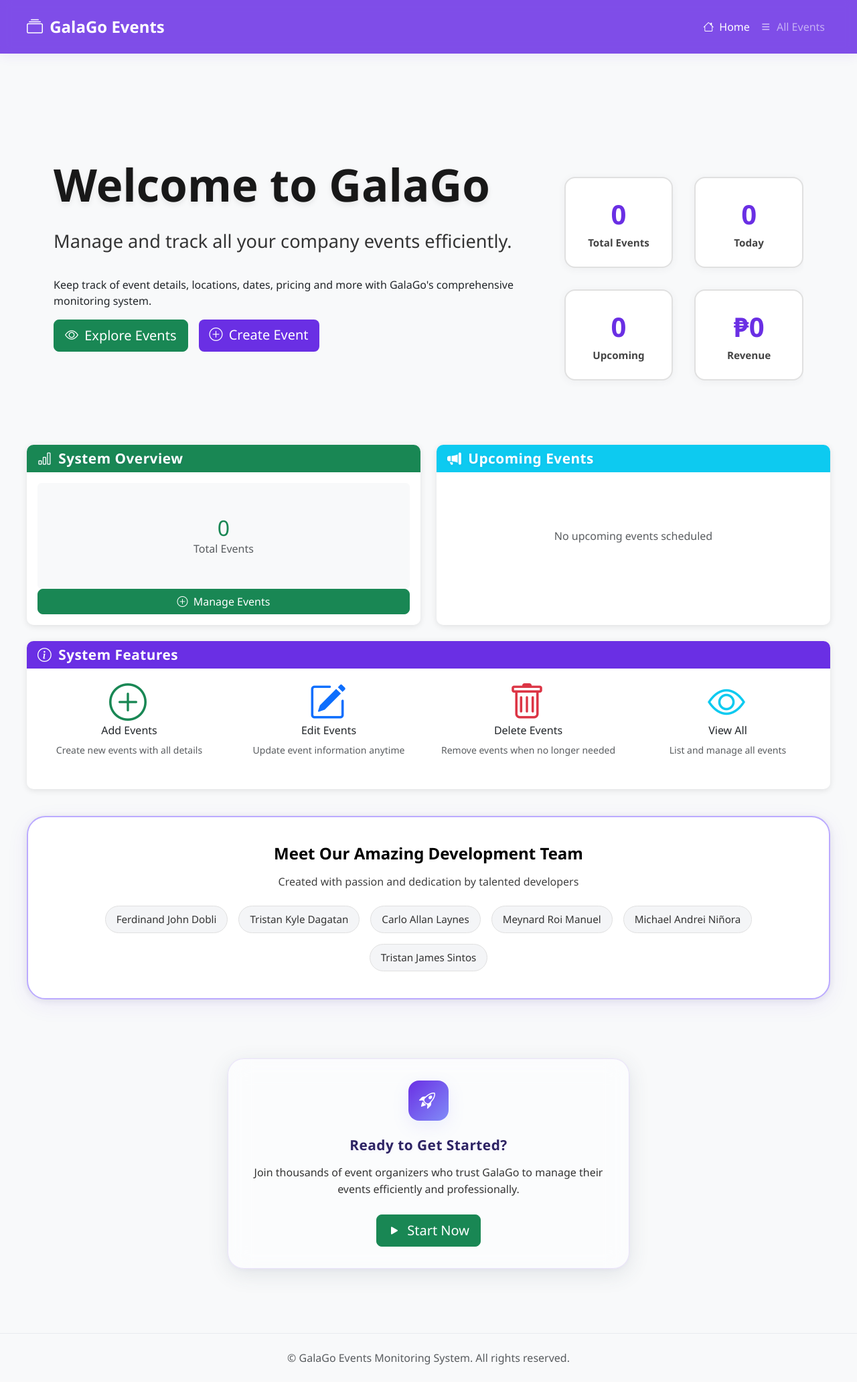
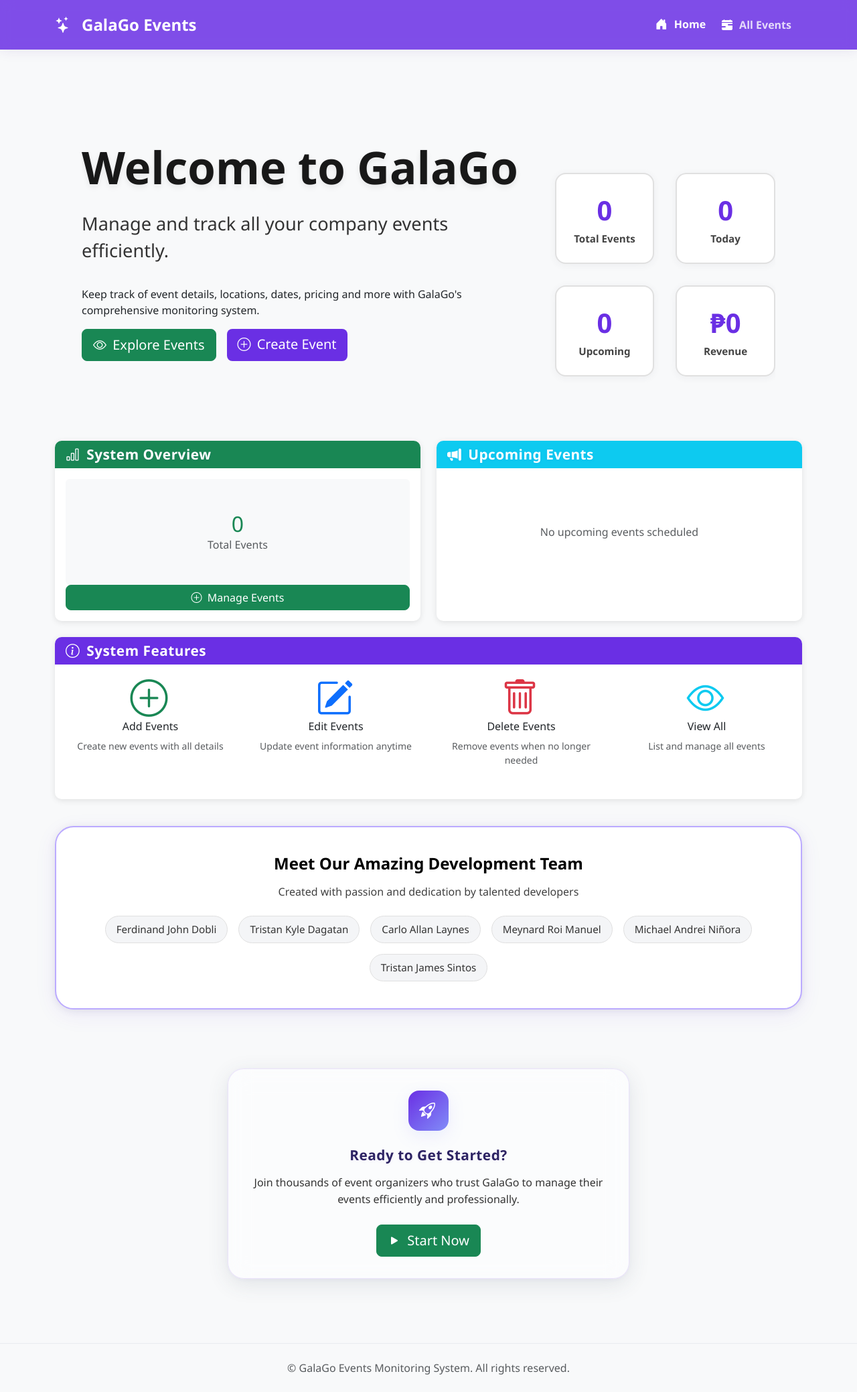
Before and after one commit to arcpsy/ems, a PHP site: page / in a window 1280 px wide. Shown: the whole page at 67% size. Before the commit the page ends 2037 px from the top, so only its background shows below. Run offline with PHP 8.4, Linux system fonts and the light colour scheme; data that the repository does not hold is empty.

Commit message:
refactor: enhance navbar design for better UI

```diff
--- a/css/style.css
+++ b/css/style.css
@@ -9,49 +9,135 @@ body {
 main {
     flex: 1;
 }
-
-.navbar {
-    background-color: rgba(106, 47, 228, 0.85) !important; /* semi-transparent purple */
-    min-height: 80px; /* increase height */
-    padding-top: 1rem;
-    padding-bottom: 1rem;
-    box-shadow: 0 4px 16px rgba(106, 47, 228, 0.08);
-    backdrop-filter: blur(8px); /* optional: adds a blur effect for more transparency feel */
+.gala-navbar {
+    position: sticky;
+    top: 0;
+    z-index: 1050;
+    background-color: rgba(106, 47, 228, 0.85); /* Primary brand violet */
+    backdrop-filter: blur(10px);
+    box-shadow: 0 4px 16px rgba(72, 34, 158, 0.08);
+    padding-top: 0.875rem;
+    padding-bottom: 0.875rem;
+    transition: background-color 0.3s ease, box-shadow 0.3s ease, padding 0.3s ease;
 }
 
-.navbar-brand {
+.gala-navbar.shrink {
+    background-color: rgba(72, 34, 158, 0.95); /* Darker, more opaque on scroll */
+    padding-top: 0.5rem;
+    padding-bottom: 0.5rem;
+    box-shadow: 0 6px 18px rgba(72, 34, 158, 0.2);
+}
+
+/* Branding */
+.gala-navbar .navbar-brand {
     font-weight: 600;
     font-size: 1.5rem;
+    color: #ffffff;
+    display: flex;
+    align-items: center;
+    gap: 0.5rem;
+    transition: font-size 0.3s ease, gap 0.3s ease;
 }
 
-.navbar-nav {
+.gala-navbar.shrink .navbar-brand {
+    font-size: 1.25rem;
+    gap: 0.375rem;
+}
+
+/* Nav Links */
+.gala-navbar .nav-link {
+    font-weight: 600;
+    font-size: 1rem;
+    padding: 0.625rem 1rem; /* narrower horizontal padding */
+    display: inline-flex;
+    align-items: center;
+    gap: 0.375rem; /* tighter icon-text spacing */
+    color: #ffffffcc;
+    transition: all 0.3s ease;
+    margin-right: 0.5rem; /* space between nav items */
+    outline: none;
+    box-shadow: none;
+    -webkit-tap-highlight-color: transparent;
+    -webkit-touch-callout: none;
+    user-select: none;
+    touch-action: manipulation;
+}
+
+.gala-navbar .nav-link:focus {
+    outline: none !important;
+    box-shadow: none !important;
+}
+
+.gala-navbar .nav-link:focus:not(:focus-visible) {
+    outline: none;
+    box-shadow: none;
+}
+
+.gala-navbar.shrink .nav-link {
+    padding: 0.5rem 0.875rem;
+    font-size: 0.95rem;
+    font-weight: 500;
+    margin-right: 0.375rem;
+}
+
+/* Icon size inside nav links */
+.gala-navbar .nav-link i {
+    font-size: 1.125rem; /* Boost icon visibility without overpowering */
+    line-height: 1;
+}
+
+.gala-navbar .nav-link:hover,
+.gala-navbar .nav-link.active {
+    color: #ffffff;
+    transform: translateY(-1px);
+}
+
+.gala-navbar .nav-link:hover {
+    background-color: rgba(255, 255, 255, 0.1);
+    border-radius: 0.375rem;
+}
+
+/* Nav List */
+.gala-navbar .navbar-nav {
     flex-wrap: nowrap;
     overflow-x: auto;
     max-width: 100vw;
     scrollbar-width: thin;
 }
 
-.navbar-nav .nav-link {
-    font-weight: 500;
-    transition: all 0.3s ease;
+.gala-navbar .navbar-nav::-webkit-scrollbar {
+    height: 6px;
+    background: #e5e7eb;
 }
 
-.navbar-nav .nav-link:hover {
-    transform: translateY(-1px);
-}
-
-.navbar-nav::-webkit-scrollbar {
-    height: 6px;
-    background: #eee;
-}
-.navbar-nav::-webkit-scrollbar-thumb {
+.gala-navbar .navbar-nav::-webkit-scrollbar-thumb {
     background: #6a2fe4;
     border-radius: 3px;
 }
 
-/* Optional: prevent nav links from wrapping */
-.navbar-nav .nav-item {
-    white-space: nowrap;
+/* Toggler icon style */
+.custom-toggler {
+    border: none;
+    background: transparent;
+    padding: 0.25rem 0.5rem;
+    font-size: 1.5rem;
+    color: #ffffff;
+    transition: color 0.3s ease;
+}
+
+.custom-toggler:hover {
+    color: #ddddff;
+}
+
+.gala-navbar .navbar-toggler:focus:not(:focus-visible) {
+    outline: none;
+    box-shadow: none;
+}
+
+@media (max-width: 991.98px) {
+    .gala-navbar .navbar-collapse {
+        padding-top: 0.5rem;
+    }
 }
 
 .card {
--- a/events.php
+++ b/events.php
@@ -367,7 +367,7 @@ $result = $conn->query($query);
 <body class="d-flex flex-column min-vh-100">
     <!-- Navigation -->
     <nav class="navbar navbar-expand-lg navbar-dark bg-primary">
-        <div class="container">
+        <div class="container-sm">
             <a class="navbar-brand" href="index.php">
                 <i class="bi bi-collection"></i> GalaGo Events
             </a>
@@ -391,7 +391,7 @@ $result = $conn->query($query);
         </div>
     </nav>
 
-    <div class="container mt-4 flex-grow-1">
+    <div class="container-sm mt-4 flex-grow-1">
         <!-- Success/Error Messages -->
         <?php if (isset($_SESSION['success'])): ?>
             <div class="alert alert-success alert-dismissible fade show" role="alert">
--- a/index.php
+++ b/index.php
@@ -23,7 +23,6 @@ $total_revenue = $revenue_result->fetch_assoc()['revenue'] ?? 0;
 
 ob_start();
 ?>
-
 
 <div class="container">
     <section class="hero-section">
--- a/js/script.js
+++ b/js/script.js
@@ -206,5 +206,17 @@ document.addEventListener('DOMContentLoaded', function() {
         autoSaveForm();
     }
 
+    // Shrink navbar on scroll
+    const navbar = document.querySelector('.gala-navbar');
+    if (navbar) {
+        window.addEventListener('scroll', function () {
+            if (window.scrollY > 10) {
+                navbar.classList.add('shrink');
+            } else {
+                navbar.classList.remove('shrink');
+            }
+        });
+    }
+
     console.log('Events Monitoring System initialized successfully!');
 });
--- a/templates/base.html
+++ b/templates/base.html
@@ -10,27 +10,24 @@
     <script defer src="js/bootstrap.bundle.min.js"></script>
 </head>
 <body>
-    <nav class="navbar navbar-expand-lg navbar-dark bg-primary">
-        <div class="container">
-            <!-- Logo -->
+    <nav class="navbar navbar-expand-lg navbar-dark gala-navbar">
+        <div class="container-sm">
             <a class="navbar-brand" href="index.php">
-                <i class="bi bi-collection"></i> GalaGo Events
+                <i class="bi bi-stars me-2"></i> GalaGo Events
             </a>
-            <!-- Hamburger Nav -->
-            <button class="navbar-toggler" type="button" data-bs-toggle="collapse" data-bs-target="#navbarNav">
-                <span class="navbar-toggler-icon"></span>
+            <button class="navbar-toggler custom-toggler" type="button" data-bs-toggle="collapse" data-bs-target="#navbarNav">
+                <i class="bi bi-list"></i>
             </button>
-            <!-- Nav main -->
             <div class="collapse navbar-collapse" id="navbarNav">
                 <ul class="navbar-nav ms-auto">
                     <li class="nav-item">
-                        <a class="nav-link <?php echo basename($_SERVER['PHP_SELF']) == 'index.php' ? 'active' : ''; ?>" href="index.php">
-                            <i class="bi bi-house"></i> Home
+                        <a class="nav-link <?php echo (basename($_SERVER['PHP_SELF']) === 'index.php') ? 'active' : ''; ?>" href="index.php">
+                            <i class="bi bi-house-door-fill"></i> Home
                         </a>
                     </li>
                     <li class="nav-item">
-                        <a class="nav-link <?php echo basename($_SERVER['PHP_SELF']) == 'events.php' ? 'active' : ''; ?>" href="events.php">
-                            <i class="bi bi-list"></i> All Events
+                        <a class="nav-link <?php echo (basename($_SERVER['PHP_SELF']) === 'events.php') ? 'active' : ''; ?>" href="events.php">
+                            <i class="bi bi-calendar-range-fill" style="font-size: 1rem;"></i> All Events
                         </a>
                     </li>
                 </ul>
@@ -38,7 +35,7 @@
         </div>
     </nav>
 
-    <main class="container mt-4">
+    <main class="container-lg mt-4">
         <?php if (isset($_SESSION['success'])): ?>
             <div class="alert alert-success alert-dismissible fade show" role="alert">
                 <i class="bi bi-check-circle"></i> <?php echo $_SESSION['success']; unset($_SESSION['success']); ?>
```
